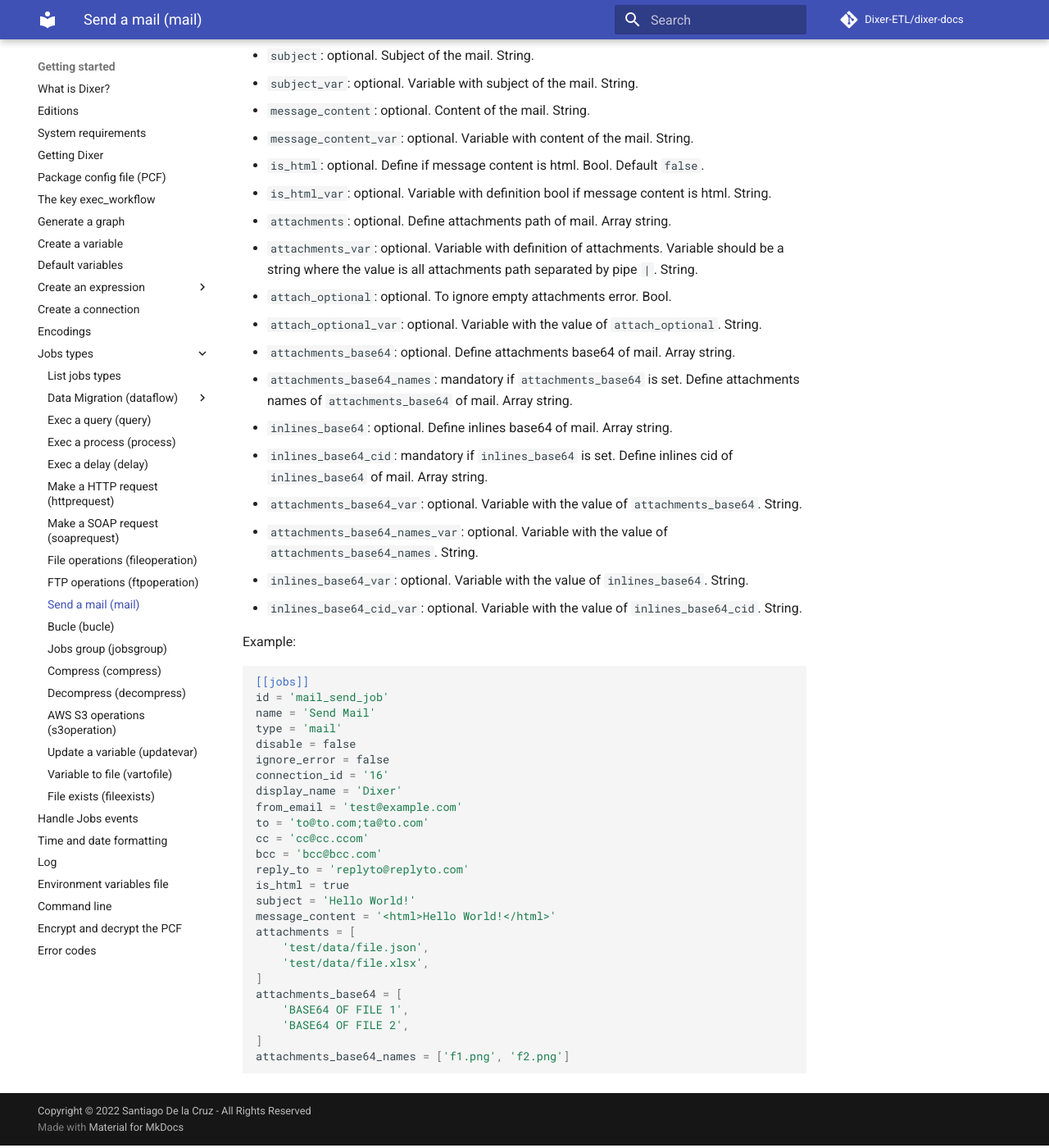
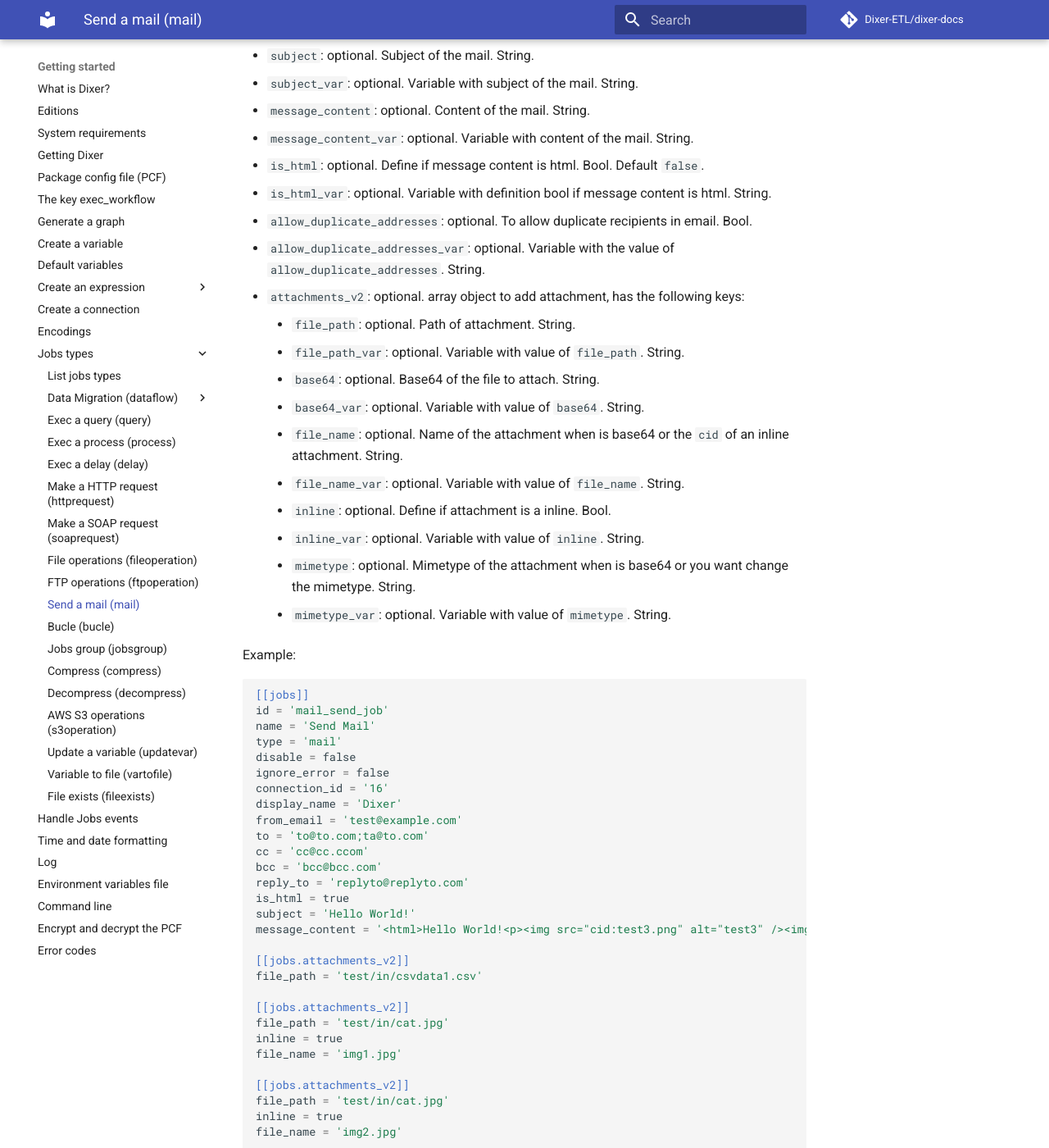
Before and after one commit to Dixer-ETL/dixer-docs, an MkDocs documentation site: the page built from docs/documentation/jobs/Send-a-mail.md, in a window 1280 px wide and 1400 px high, scrolled down 718 px. Shown: the whole window at 82% size. Built offline with MkDocs 1.6.1 and Material for MkDocs 9.7.7, drawn with Linux system fonts in a browser that asks for light colours; comment, search, counter and statistics services are not loaded; some of the changed text lies outside the part shown.

Commit message:
update docs for v2.3.0

````diff
--- a/docs/documentation/jobs/Send-a-mail.md
+++ b/docs/documentation/jobs/Send-a-mail.md
@@ -23,6 +23,72 @@ Keys:
 - `message_content_var`: optional. Variable with content of the mail. String.
 - `is_html`: optional. Define if message content is html. Bool. Default `false`.
 - `is_html_var`: optional. Variable with definition bool if message content is html. String.
+- `allow_duplicate_addresses`: optional. To allow duplicate recipients in email. Bool.
+- `allow_duplicate_addresses_var`: optional. Variable with the value of `allow_duplicate_addresses`. String.
+- `attachments_v2`: optional. array object to add attachment, has the following keys:
+    - `file_path`: optional. Path of attachment. String.
+    - `file_path_var`: optional. Variable with value of `file_path`. String.
+    - `base64`: optional. Base64 of the file to attach. String.
+    - `base64_var`: optional. Variable with value of `base64`. String.
+    - `file_name`: optional. Name of the attachment when is base64 or the `cid` of an inline attachment. String.
+    - `file_name_var`: optional. Variable with value of `file_name`. String.
+    - `inline`: optional. Define if attachment is a inline. Bool.
+    - `inline_var`: optional. Variable with value of `inline`. String.
+    - `mimetype`: optional. Mimetype of the attachment when is base64 or you want change the mimetype. String.
+    - `mimetype_var`: optional. Variable with value of `mimetype`. String.
+
+
+Example:
+
+```toml
+[[jobs]]
+id = 'mail_send_job'
+name = 'Send Mail'
+type = 'mail'
+disable = false
+ignore_error = false
+connection_id = '16'
+display_name = 'Dixer'
+from_email = 'test@example.com'
+to = 'to@to.com;ta@to.com'
+cc = 'cc@cc.ccom'
+bcc = 'bcc@bcc.com'
+reply_to = 'replyto@replyto.com'
+is_html = true
+subject = 'Hello World!'
+message_content = '<html>Hello World!<p><img src="cid:test3.png" alt="test3" /><img src="cid:img1.jpg" alt="cat1" /></p><p><img src="cid:img2.jpg" alt="cat2" /></p></html>'
+
+[[jobs.attachments_v2]]
+file_path = 'test/in/csvdata1.csv'
+
+[[jobs.attachments_v2]]
+file_path = 'test/in/cat.jpg'
+inline = true
+file_name = 'img1.jpg'
+
+[[jobs.attachments_v2]]
+file_path = 'test/in/cat.jpg'
+inline = true
+file_name = 'img2.jpg'
+
+[[jobs.attachments_v2]]
+base64 = 'iVBORw0......'
+file_name = "test.png"
+
+[[jobs.attachments_v2]]
+base64_var = "attachment_base64_v2"
+file_name = "test2.png"
+
+[[jobs.attachments_v2]]
+base64_var = "attachment_base64_v2"
+inline = true
+file_name = "test3.png"
+```
+
+Example old way attachments (will be remved in v2.4.0):
+
+Keys:
+
 - `attachments`: optional. Define attachments path of mail. Array string.
 - `attachments_var`: optional. Variable with definition of attachments. Variable should be a string where the value is all attachments path separated by pipe `|`. String.
 - `attach_optional`: optional. To ignore empty attachments error. Bool.
@@ -35,9 +101,6 @@ Keys:
 - `attachments_base64_names_var`: optional. Variable with the value of `attachments_base64_names`. String.
 - `inlines_base64_var`: optional. Variable with the value of `inlines_base64`. String.
 - `inlines_base64_cid_var`: optional. Variable with the value of `inlines_base64_cid`. String.
-
-
-Example:
 
 ```toml
 [[jobs]]
````
Also changed, not shown: docs/Changelog.md (+20 -0 lines), docs/Editions.md (+2 -0 lines), docs/Pricing.md (+1 -1 lines), docs/index.md (+1 -1 lines).
